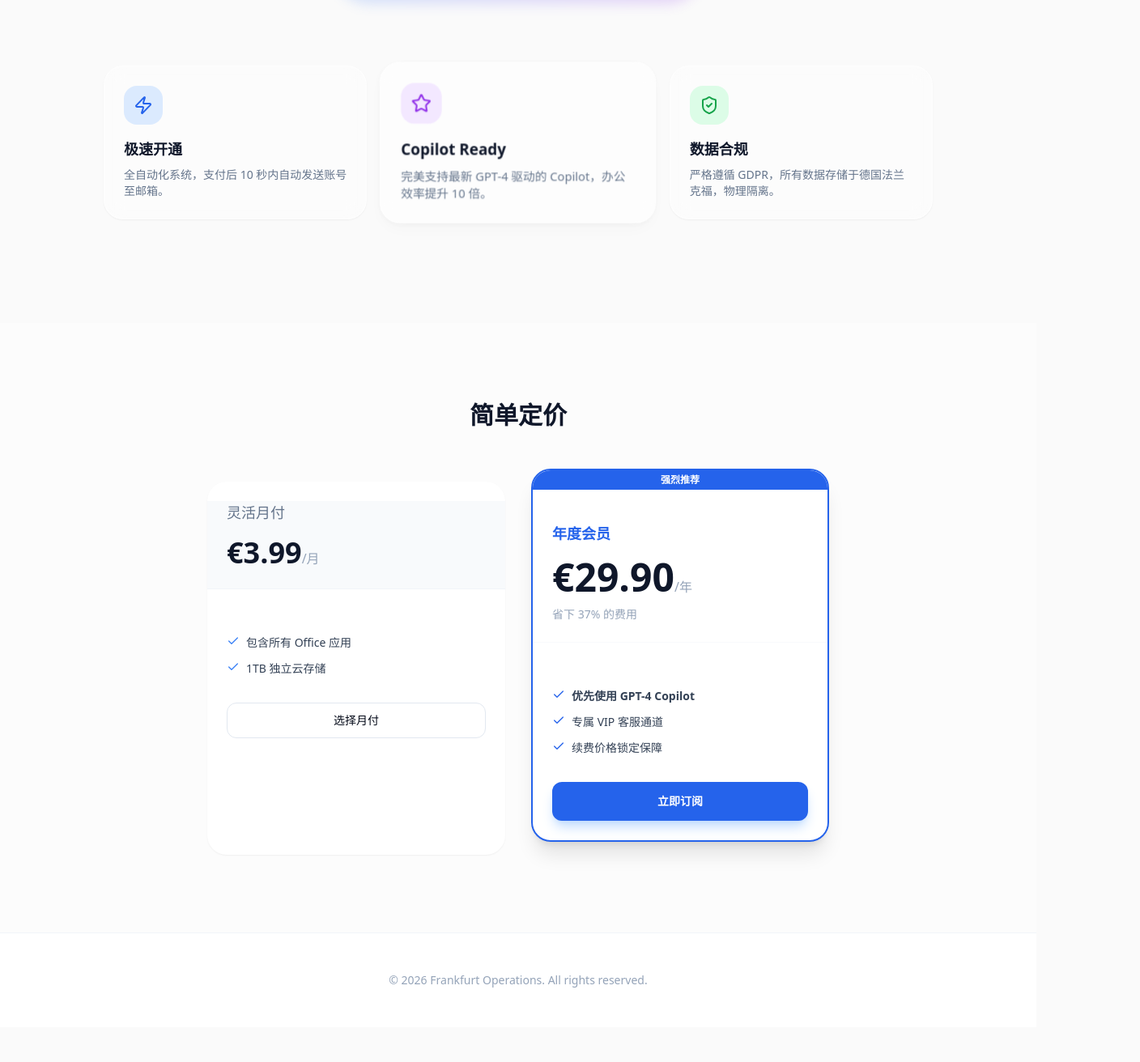
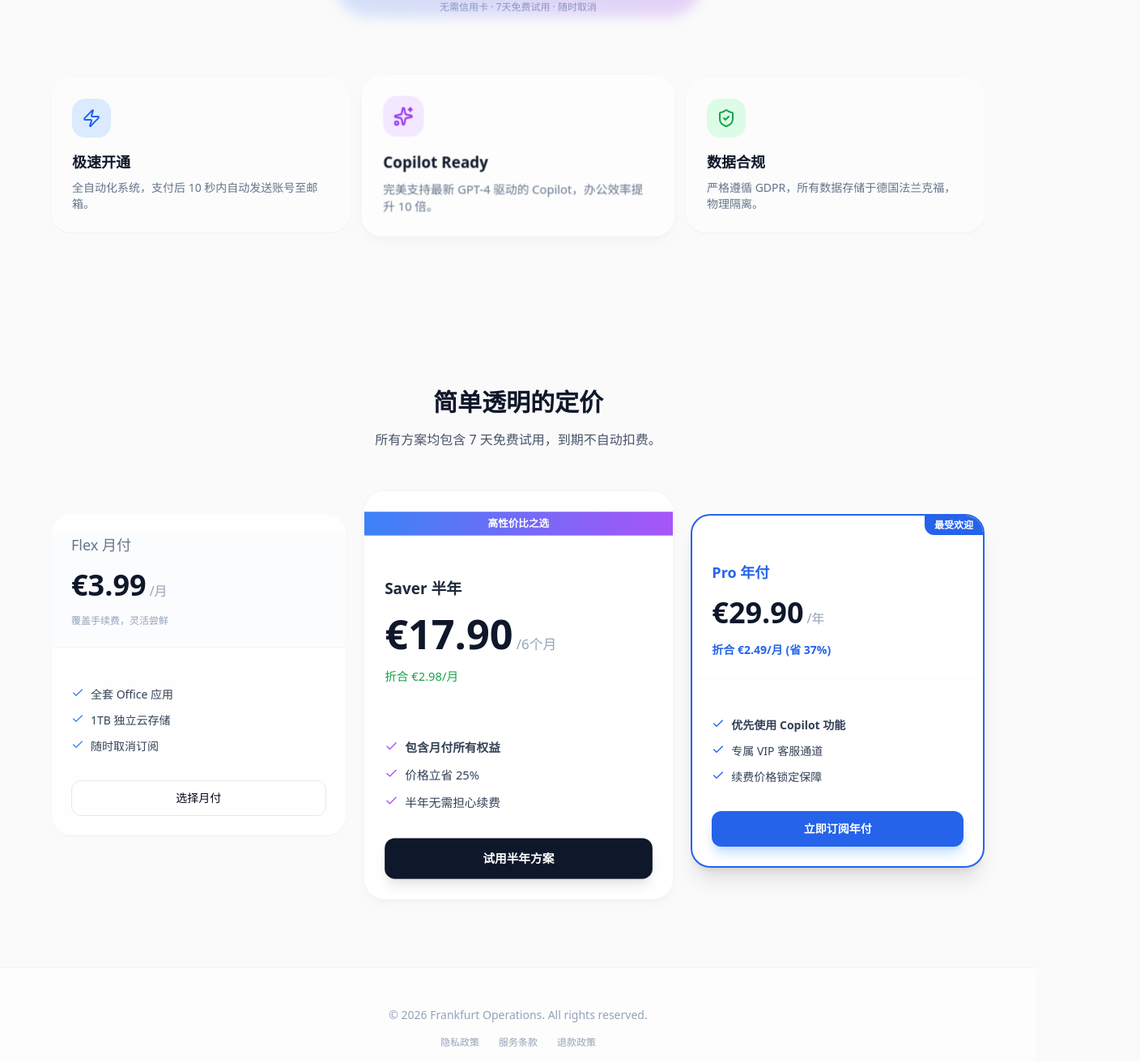
Before and after one commit to leo201609/365sharehub, a Next.js app: page / in a window 1280 px wide. Shown: the part 558-1870 px from the top of the page at 81% size, 1408 px wide, since content can reach past the window. Before the commit the page ends 1827 px from the top, so only its background shows below. Built offline with nearby package versions, Linux system fonts and the light colour scheme.

Commit message:
feat: update pricing strategy to 3.99/17.90/29.90

```diff
--- a/app/page.tsx
+++ b/app/page.tsx
@@ -3,39 +3,38 @@ import { Button } from "@/components/ui/button";
 import { Input } from "@/components/ui/input";
 import { Card, CardContent, CardHeader, CardTitle } from "@/components/ui/card";
 import { Badge } from "@/components/ui/badge";
-import { Check, ArrowRight, Star, ShieldCheck, Zap } from "lucide-react";
+import { Check, ArrowRight, Star, ShieldCheck, Zap, Sparkles } from "lucide-react";
 
 export default function Home() {
   return (
-    <div className="min-h-screen relative font-sans text-slate-900 selection:bg-blue-100 selection:text-blue-900">
+    <div className="min-h-screen relative font-sans text-slate-900 selection:bg-blue-100 selection:text-blue-900 overflow-x-hidden">
 
       {/* 极光背景层 */}
       <div className="aurora-bg"></div>
 
       {/* --- 导航栏 --- */}
-      <nav className="sticky top-0 z-50 bg-white/60 backdrop-blur-xl border-b border-white/20">
+      <nav className="sticky top-0 z-50 bg-white/70 backdrop-blur-xl border-b border-white/20">
         <div className="max-w-7xl mx-auto px-6 h-16 flex items-center justify-between">
           <div className="flex items-center gap-2">
-            <div className="w-8 h-8 bg-black rounded-lg flex items-center justify-center text-white font-bold">
+            <div className="w-8 h-8 bg-blue-600 rounded-lg flex items-center justify-center text-white font-bold shadow-sm">
               3
             </div>
             <span className="font-semibold text-lg tracking-tight">365ShareHub</span>
           </div>
           <div className="flex items-center gap-4">
             <Link href="/login" className="text-sm font-medium hover:text-blue-600 transition">登录</Link>
-            <Button className="bg-black text-white hover:bg-slate-800 rounded-full px-5 h-9 text-sm font-medium shadow-sm transition-all hover:scale-105">
+            <Button className="bg-slate-900 text-white hover:bg-slate-800 rounded-full px-5 h-9 text-sm font-medium shadow-sm transition-all hover:scale-105">
               免费试用
             </Button>
           </div>
         </div>
       </nav>
 
-      {/* --- Hero 区域：居中聚焦 (参考 Copilot) --- */}
-      <section className="relative pt-20 pb-20 px-6 text-center">
+      {/* --- Hero 区域 --- */}
+      <section className="relative pt-24 pb-20 px-6 text-center">
         <div className="max-w-4xl mx-auto space-y-8 animate-in fade-in slide-in-from-bottom-4 duration-1000">
 
-          {/* 信任徽章 */}
-          <div className="inline-flex items-center gap-2 bg-white/50 border border-white/60 backdrop-blur-sm px-3 py-1 rounded-full shadow-sm mx-auto">
+          <div className="inline-flex items-center gap-2 bg-white/60 border border-white/60 backdrop-blur-sm px-3 py-1 rounded-full shadow-sm mx-auto">
             <ShieldCheck className="w-4 h-4 text-green-600" />
             <span className="text-xs font-medium text-slate-600">微软法兰克福数据中心支持</span>
           </div>
@@ -48,12 +47,11 @@ export default function Home() {
           </h1>
 
           <p className="text-xl text-slate-500 max-w-2xl mx-auto leading-relaxed">
-            以 <strong>1/3 的价格</strong> 享受正版 Office E5 订阅。<br/>
+            以 <strong>1/10 的价格</strong> 享受正版 Office E5 订阅。<br/>
             包含 1TB OneDrive，AI 助手，以及企业级数据安全。
           </p>
 
-          {/* 仿 Copilot 搜索框的注册栏 */}
-          <div className="max-w-md mx-auto relative group">
+          <div className="max-w-md mx-auto relative group mt-8">
             <div className="absolute -inset-1 bg-gradient-to-r from-blue-500 to-purple-600 rounded-full opacity-20 group-hover:opacity-40 blur transition duration-500"></div>
             <div className="relative flex bg-white rounded-full p-2 shadow-fluent group-hover:shadow-fluent-hover transition-all border border-slate-100">
               <Input
@@ -70,11 +68,9 @@ export default function Home() {
         </div>
       </section>
 
-      {/* --- 视觉展示：玻璃拟态卡片 --- */}
-      <section className="pb-32 px-6">
-        <div className="max-w-5xl mx-auto">
-          <div className="grid md:grid-cols-3 gap-6">
-             {/* 特性卡片 1 */}
+      {/* --- 特性展示 --- */}
+      <section className="pb-24 px-6">
+        <div className="max-w-6xl mx-auto grid md:grid-cols-3 gap-6">
              <div className="bg-white/40 backdrop-blur-md border border-white/60 p-6 rounded-3xl shadow-sm hover:shadow-fluent-hover transition-all duration-300 hover:-translate-y-1">
                 <div className="w-12 h-12 bg-blue-100 rounded-2xl flex items-center justify-center text-blue-600 mb-4">
                   <Zap className="w-6 h-6" />
@@ -83,16 +79,14 @@ export default function Home() {
                 <p className="text-slate-500 text-sm">全自动化系统，支付后 10 秒内自动发送账号至邮箱。</p>
              </div>
 
-             {/* 特性卡片 2 */}
              <div className="bg-white/60 backdrop-blur-md border border-white/60 p-6 rounded-3xl shadow-fluent hover:shadow-fluent-hover transition-all duration-300 hover:-translate-y-1 md:scale-105 z-10">
                 <div className="w-12 h-12 bg-purple-100 rounded-2xl flex items-center justify-center text-purple-600 mb-4">
-                  <Star className="w-6 h-6" />
+                  <Sparkles className="w-6 h-6" />
                 </div>
                 <h3 className="font-bold text-lg mb-2">Copilot Ready</h3>
                 <p className="text-slate-500 text-sm">完美支持最新 GPT-4 驱动的 Copilot，办公效率提升 10 倍。</p>
              </div>
 
-             {/* 特性卡片 3 */}
              <div className="bg-white/40 backdrop-blur-md border border-white/60 p-6 rounded-3xl shadow-sm hover:shadow-fluent-hover transition-all duration-300 hover:-translate-y-1">
                 <div className="w-12 h-12 bg-green-100 rounded-2xl flex items-center justify-center text-green-600 mb-4">
                   <ShieldCheck className="w-6 h-6" />
@@ -100,28 +94,34 @@ export default function Home() {
                 <h3 className="font-bold text-lg mb-2">数据合规</h3>
                 <p className="text-slate-500 text-sm">严格遵循 GDPR，所有数据存储于德国法兰克福，物理隔离。</p>
              </div>
-          </div>
         </div>
       </section>
 
-      {/* --- 价格部分 --- */}
-      <section id="pricing" className="py-24 bg-white/50 relative">
-        <div className="max-w-5xl mx-auto px-6">
+      {/* --- 价格部分 (心理定价策略更新) --- */}
+      <section id="pricing" className="py-24 relative">
+        <div className="max-w-7xl mx-auto px-6">
           <div className="text-center mb-16">
-            <h2 className="text-3xl font-bold text-slate-900 mb-4">简单定价</h2>
+            <h2 className="text-3xl font-bold text-slate-900 mb-4">简单透明的定价</h2>
+            <p className="text-slate-600">所有方案均包含 7 天免费试用，到期不自动扣费。</p>
           </div>
 
-          <div className="grid md:grid-cols-2 gap-8 max-w-3xl mx-auto">
-            {/* 月付 */}
-            <Card className="border-0 shadow-sm hover:shadow-md transition-all bg-white rounded-3xl overflow-hidden">
-              <CardHeader className="bg-slate-50 border-b border-slate-100 pb-6">
-                <CardTitle className="text-lg font-medium text-slate-500">灵活月付</CardTitle>
-                <div className="text-4xl font-bold text-slate-900 mt-2">€3.99<span className="text-base font-normal text-slate-400">/月</span></div>
+          <div className="grid md:grid-cols-3 gap-8 max-w-6xl mx-auto items-start">
+
+            {/* 1. 月付 (Monthly) - €3.99 */}
+            <Card className="border-0 shadow-sm hover:shadow-md transition-all bg-white/80 backdrop-blur rounded-3xl overflow-hidden mt-4">
+              <CardHeader className="bg-slate-50/50 border-b border-slate-100 pb-6">
+                <CardTitle className="text-lg font-medium text-slate-500">Flex 月付</CardTitle>
+                <div className="flex items-baseline mt-2">
+                  <span className="text-4xl font-bold text-slate-900">€3.99</span>
+                  <span className="text-slate-400 ml-1">/月</span>
+                </div>
+                <p className="text-xs text-slate-400 mt-2">覆盖手续费，灵活尝鲜</p>
               </CardHeader>
-              <CardContent className="pt-8">
+              <CardContent className="pt-6">
                 <ul className="space-y-3 mb-8">
-                  <li className="flex gap-2 text-sm text-slate-700"><Check className="w-4 h-4 text-blue-500"/> 包含所有 Office 应用</li>
-                  <li className="flex gap-2 text-sm text-slate-700"><Check className="w-4 h-4 text-blue-500"/> 1TB 独立云存储</li>
+                  <li className="flex gap-2 text-sm text-slate-700"><Check className="w-4 h-4 text-blue-500 shrink-0"/> 全套 Office 应用</li>
+                  <li className="flex gap-2 text-sm text-slate-700"><Check className="w-4 h-4 text-blue-500 shrink-0"/> 1TB 独立云存储</li>
+                  <li className="flex gap-2 text-sm text-slate-700"><Check className="w-4 h-4 text-blue-500 shrink-0"/> 随时取消订阅</li>
                 </ul>
                 <Button variant="outline" className="w-full rounded-xl h-11 border-slate-200 hover:bg-slate-50 hover:text-black">
                   选择月付
@@ -129,34 +129,70 @@ export default function Home() {
               </CardContent>
             </Card>
 
-            {/* 年付 */}
-            <Card className="border-2 border-blue-600 shadow-xl transition-all bg-white rounded-3xl relative overflow-hidden transform md:-translate-y-4">
-               <div className="absolute top-0 inset-x-0 bg-blue-600 text-white text-xs font-bold text-center py-1">
-                 强烈推荐
-               </div>
-              <CardHeader className="bg-white border-b border-slate-50 pb-6 pt-10">
-                <CardTitle className="text-lg font-bold text-blue-600">年度会员</CardTitle>
-                <div className="text-5xl font-bold text-slate-900 mt-2">€29.90<span className="text-base font-normal text-slate-400">/年</span></div>
-                <p className="text-sm text-slate-400 mt-1">省下 37% 的费用</p>
+            {/* 2. 半年付 (Semi-Annual) - €17.90 [NEW] */}
+            <Card className="border-0 shadow-fluent hover:shadow-fluent-hover transition-all bg-white rounded-3xl overflow-hidden z-10 scale-105 ring-1 ring-slate-100">
+              <div className="bg-gradient-to-r from-blue-500 to-purple-500 text-white text-xs font-bold text-center py-1.5">
+                高性价比之选
+              </div>
+              <CardHeader className="bg-white pb-6 pt-6">
+                <CardTitle className="text-lg font-bold text-slate-800">Saver 半年</CardTitle>
+                <div className="flex items-baseline mt-2">
+                  <span className="text-5xl font-bold text-slate-900">€17.90</span>
+                  <span className="text-slate-400 ml-1">/6个月</span>
+                </div>
+                <p className="text-sm font-medium text-green-600 mt-2">折合 €2.98/月</p>
               </CardHeader>
-              <CardContent className="pt-8">
+              <CardContent className="pt-4">
                 <ul className="space-y-3 mb-8">
-                  <li className="flex gap-2 text-sm text-slate-700 font-medium"><Check className="w-4 h-4 text-blue-600"/> <strong>优先使用 GPT-4 Copilot</strong></li>
-                  <li className="flex gap-2 text-sm text-slate-700"><Check className="w-4 h-4 text-blue-600"/> 专属 VIP 客服通道</li>
-                  <li className="flex gap-2 text-sm text-slate-700"><Check className="w-4 h-4 text-blue-600"/> 续费价格锁定保障</li>
+                  <li className="flex gap-2 text-sm text-slate-700"><Check className="w-4 h-4 text-purple-500 shrink-0"/> <strong>包含月付所有权益</strong></li>
+                  <li className="flex gap-2 text-sm text-slate-700"><Check className="w-4 h-4 text-purple-500 shrink-0"/> 价格立省 25%</li>
+                  <li className="flex gap-2 text-sm text-slate-700"><Check className="w-4 h-4 text-purple-500 shrink-0"/> 半年无需担心续费</li>
                 </ul>
-                <Button className="w-full bg-blue-600 hover:bg-blue-700 text-white font-bold rounded-xl h-12 shadow-lg shadow-blue-200">
-                  立即订阅
+                <Button className="w-full bg-slate-900 hover:bg-slate-800 text-white font-bold rounded-xl h-12 shadow-lg">
+                  试用半年方案
                 </Button>
               </CardContent>
             </Card>
+
+            {/* 3. 年付 (Yearly) - €29.90 */}
+            <Card className="border-2 border-blue-600 shadow-xl transition-all bg-white rounded-3xl relative overflow-hidden mt-4">
+               <div className="absolute top-0 right-0 bg-blue-600 text-white text-xs font-bold px-3 py-1 rounded-bl-xl">
+                 最受欢迎
+               </div>
+              <CardHeader className="bg-white border-b border-slate-50 pb-6 pt-8">
+                <CardTitle className="text-lg font-bold text-blue-600">Pro 年付</CardTitle>
+                <div className="flex items-baseline mt-2">
+                  <span className="text-4xl font-bold text-slate-900">€29.90</span>
+                  <span className="text-slate-400 ml-1">/年</span>
+                </div>
+                <p className="text-sm font-bold text-blue-600 mt-2">折合 €2.49/月 (省 37%)</p>
+              </CardHeader>
+              <CardContent className="pt-6">
+                <ul className="space-y-3 mb-8">
+                  <li className="flex gap-2 text-sm text-slate-700 font-medium"><Check className="w-4 h-4 text-blue-600 shrink-0"/> <strong>优先使用 Copilot 功能</strong></li>
+                  <li className="flex gap-2 text-sm text-slate-700"><Check className="w-4 h-4 text-blue-600 shrink-0"/> 专属 VIP 客服通道</li>
+                  <li className="flex gap-2 text-sm text-slate-700"><Check className="w-4 h-4 text-blue-600 shrink-0"/> 续费价格锁定保障</li>
+                </ul>
+                <Button className="w-full bg-blue-600 hover:bg-blue-700 text-white font-bold rounded-xl h-11 shadow-lg shadow-blue-200">
+                  立即订阅年付
+                </Button>
+              </CardContent>
+            </Card>
+
           </div>
         </div>
       </section>
 
       {/* Footer */}
-      <footer className="py-12 text-center text-slate-400 text-sm bg-white border-t border-slate-100">
-        <p>© 2026 Frankfurt Operations. All rights reserved.</p>
+      <footer className="py-12 text-center text-slate-400 text-sm bg-white/50 border-t border-slate-100 backdrop-blur-sm">
+        <div className="max-w-7xl mx-auto px-6">
+          <p className="mb-4">© 2026 Frankfurt Operations. All rights reserved.</p>
+          <div className="flex justify-center gap-6 text-xs">
+            <Link href="#" className="hover:text-slate-600 transition">隐私政策</Link>
+            <Link href="#" className="hover:text-slate-600 transition">服务条款</Link>
+            <Link href="#" className="hover:text-slate-600 transition">退款政策</Link>
+          </div>
+        </div>
       </footer>
     </div>
   );
```
